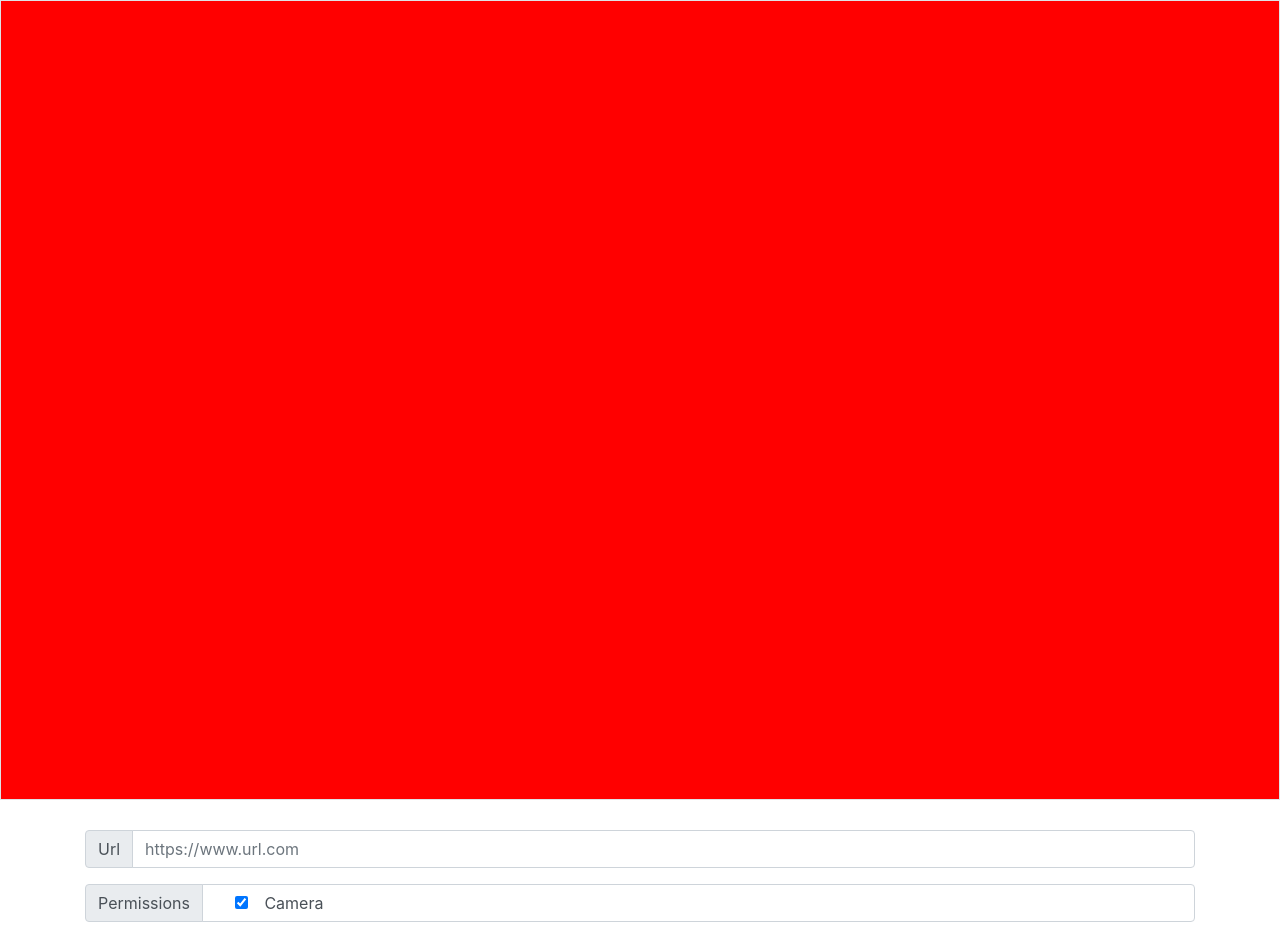
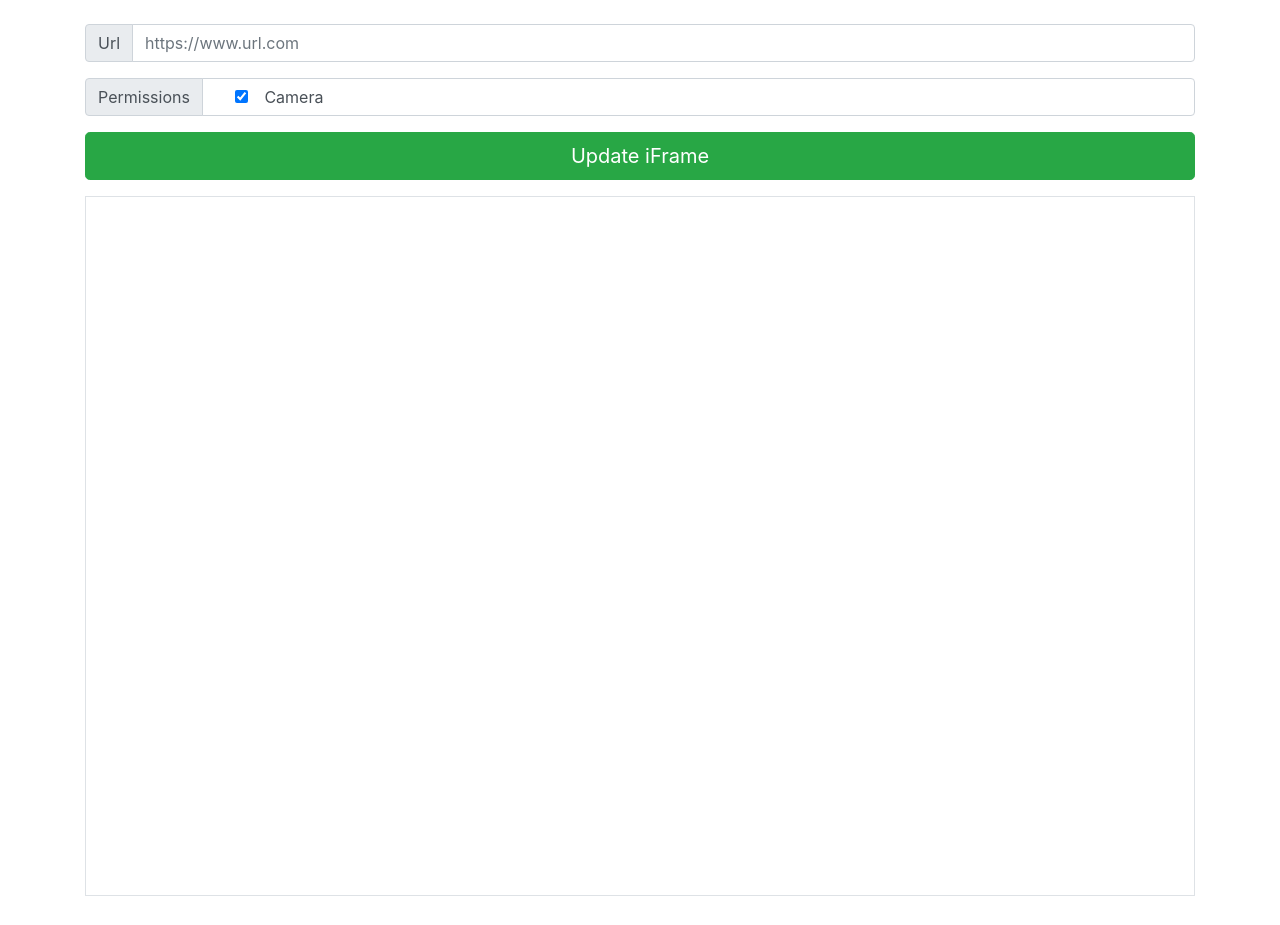
Before and after one commit to julia-id/julia-id.github.io, a plain HTML site: page index.html in a window 1280 px wide. Shown: the top 925 px of the page. After the commit the page ends 902 px from the top, so only its background shows below. Drawn offline with nearby package versions, Linux system fonts and the light colour scheme.

Commit message:
Update index.html back to original state

```diff
--- a/index.html
+++ b/index.html
@@ -7,13 +7,6 @@
     </head>
 
     <body>
-                    <!-- iFrame -->
-            <iframe id="iframe"
-                    class="border"
-                    frameBorder="0"
-                    allow="camera"
-                    src="">
-            </iframe>
         <div class="container mt-4">
 
             <!-- URL Input-->
@@ -64,7 +57,13 @@
                 Update iFrame
             </button>
 
-
+            <!-- iFrame -->
+            <iframe id="iframe"
+                    class="border"
+                    frameBorder="0"
+                    allow="camera"
+                    src="">
+            </iframe>
 
         </div>
 
@@ -81,8 +80,7 @@
         <style>
             iframe {
                 width: 100%;
-                height: 100dvh;
-                background: red;
+                height: 700px;
             }
             .alert {
                 width: 100%;
```
